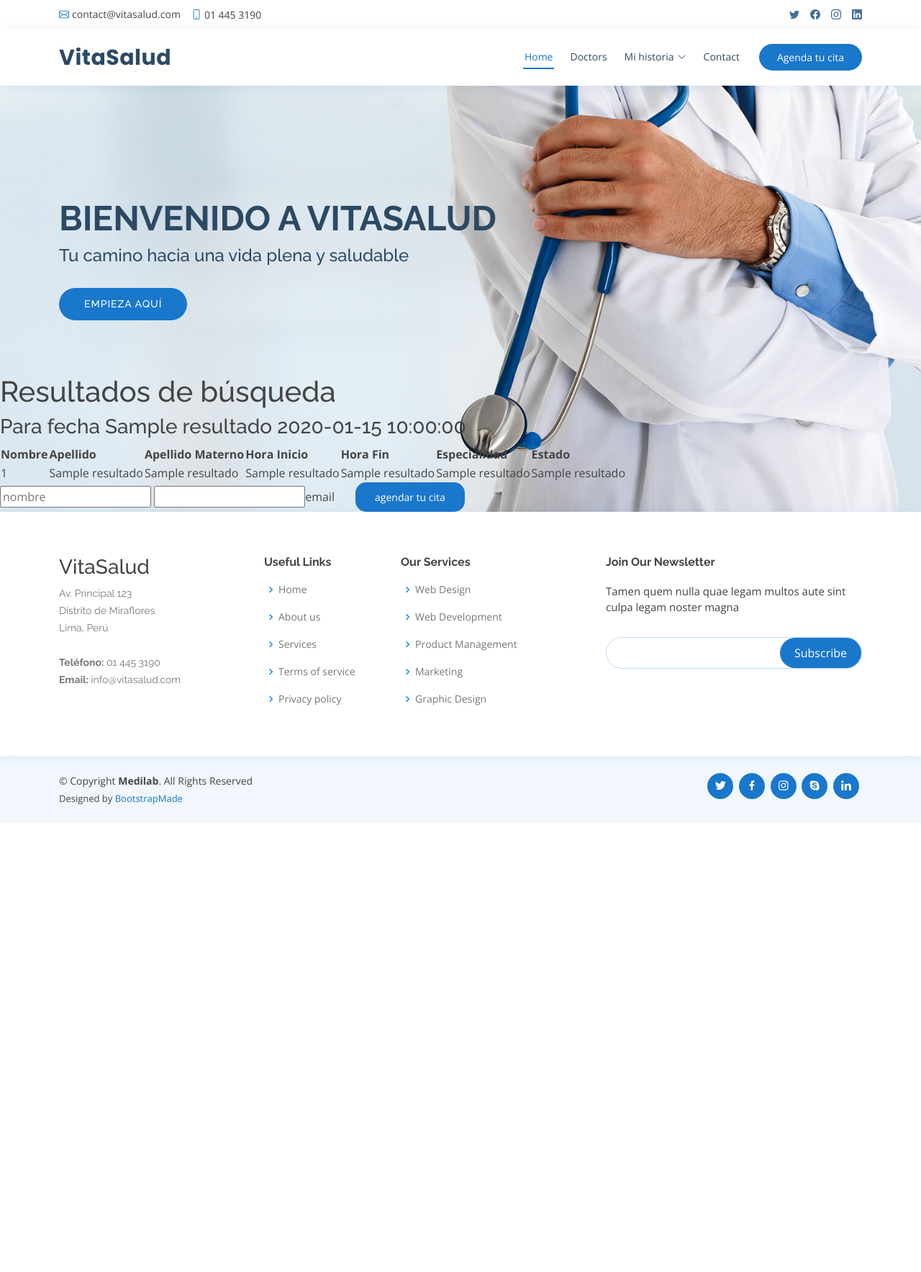
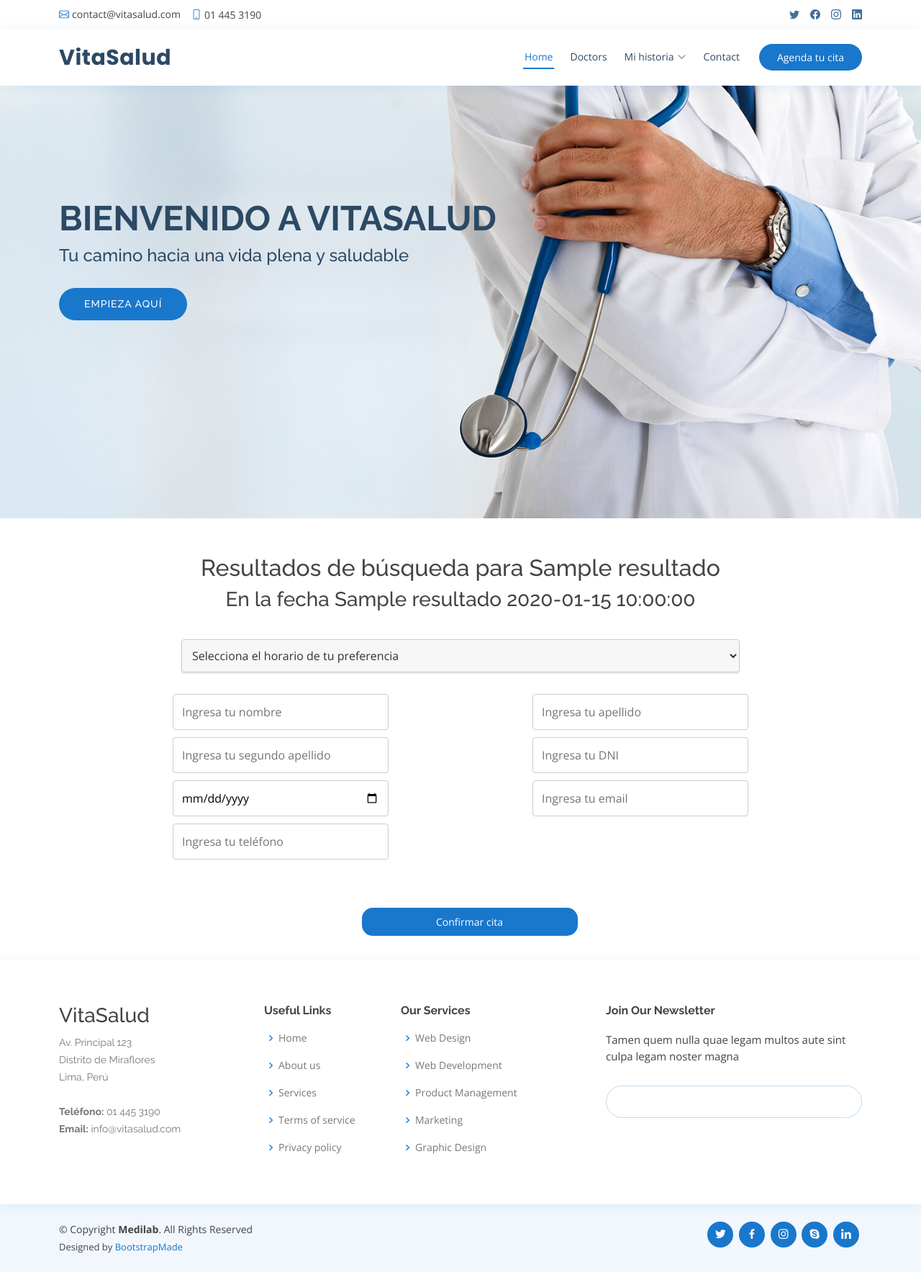
Before and after one commit to iisabellaromero/ClinicaBasedeDatos, a Flask app: template templates/resultados_citas.html in a window 1280 px wide. Shown: the whole page at 72% size. Before the commit the page ends 1143 px from the top, so only its background shows below. Run offline with Flask 3, Linux system fonts and the light colour scheme; the template is opened without the code that fills it: most values are stand-ins (such as "Sample title", 1, 10 or a date in 2020); some libraries are stand-ins or nearby versions.

Commit message:
cita con estilos

```diff
--- a/app.py
+++ b/app.py
@@ -8,9 +8,11 @@ from datetime import datetime
 
 app = Flask(__name__)
 app.config['DATABASE'] = {
-    'host': 'localhost',
+    'host': '127.0.0.1',
     'port': 5432,
-    'database': 'postgres'
+    'database': 'postgres',
+    'user' : "postgres",
+    'password': 'china'
 }
 
 @app.route('/')
@@ -34,10 +36,10 @@ def get_day_name(date_string):
     day_names_spanish = {
         'Monday': 'Lunes',
         'Tuesday': 'Martes',
-        'Wednesday': 'Miércoles',
+        'Wednesday': 'Miercoles',
         'Thursday': 'Jueves',
         'Friday': 'Viernes',
-        'Saturday': 'Sábado',
+        'Saturday': 'Sabado',
         'Sunday': 'Domingo'
     }
 
@@ -54,9 +56,11 @@ def send_agendar():
     especialidad = request.form['department']
     dia = get_day_name(date)
     conn = psycopg2.connect(
-                host="localhost",
+                host="127.0.0.1",
                 port = 5432,
-                dbname="postgres"
+                dbname="postgres",
+                user="postgres",
+                password="china"
             )
 
 
@@ -72,9 +76,21 @@ def send_agendar():
 
     cursor.execute(query,(dia,especialidad))
     resultados = cursor.fetchall()
+    pdb.set_trace()
 
+    return render_template('resultados_citas.html', date=date, especialidad=especialidad, resultados = resultados)
 
-    return render_template('resultados_citas.html', resultados = resultados, date=date)
+# @app.route('/agendar-cita/<date>/<especialidad>', methods=['GET'])
+# def load_agendar2(date, especialidad):
+#     pdb.set_trace()
+
+#     date = '2023-01-01'
+#     especialidad = 'Medicina General'
+
+#     resultados = [[1,2,3,4,4],2,3,4,5,6,7,7,8,5]
+#     pdb.set_trace()
+
+#     return render_template('resultados_citas.html', date=date, especialidad=especialidad, resultados = resultados)
 
 
 
--- a/static/style.css
+++ b/static/style.css
@@ -1777,8 +1777,9 @@ section {
   font-size: 14px;
   display: inline-block;
   border-color: transparent;
-}
-=======
+  margin-top: 40px;
+  margin-bottom: 34px;
+  width: 300px;
 }
 
 .radio-container input[type="radio"] {
@@ -1803,3 +1804,87 @@ section {
   background-color: #b3daff;
   border-color: #80bfff;
 }
+
+.container7 {
+  max-width: 800px; /* Ajusta el valor según tus necesidades */
+  margin: 0 auto;
+  text-align: center;
+  margin-top: 250px;
+}
+
+table {
+  width: 100%;
+}
+
+th, td {
+  padding: 10px;
+}
+
+.input-container7 {
+  display: flex;
+  flex-direction: row;
+  align-items: center;
+  margin-bottom: 17px;
+  flex-wrap: wrap;
+  justify-content: space-between;
+  align-content: space-around;
+}
+
+.input-container7 input {
+  width: 300px;
+  margin-bottom: 10px;
+  padding: 12px;
+  border: 1px solid #ccc;
+  border-radius: 4px;
+  font-size: 16px;
+}
+
+.input-container7 button {
+  padding: 12px 24px;
+  font-size: 16px;
+  background-color: #6c63ff;
+  color: #fff;
+  border: none;
+  border-radius: 4px;
+  cursor: pointer;
+}
+
+.input-container7 button:hover {
+  background-color: #544dff;
+}
+
+
+
+#select2 {
+  width: 100%;
+  padding: 10px;
+  font-size: 16px;
+  border: 1px solid #ccc;
+  border-radius: 4px;
+  background-color: #f7f7f7;
+  color: #333;
+  box-shadow: 0 2px 2px rgba(0, 0, 0, 0.1);
+  transition: border-color 0.3s ease;
+  margin-top: 30px;
+  margin-bottom: 30px;
+}
+
+select:hover {
+  border-color: #999;
+}
+
+select:focus {
+  outline: none;
+  border-color: #66afe9;
+  box-shadow: 0 2px 4px rgba(0, 126, 255, 0.2);
+}
+
+.section-title h2 {
+  font-size: 32px;
+  font-weight: bold;
+  margin-bottom: 20px;
+  padding-bottom: 20px;
+  position: relative;
+  color: #2c4964;
+  margin-top: -212px;
+}
--- a/templates/resultados_citas.html
+++ b/templates/resultados_citas.html
@@ -1,42 +1,32 @@
-{%extends 'index.html'%}
+{% extends 'index.html' %}
 
-{%block main%}
-<h1>Resultados de búsqueda</h1>
-<h3>Para fecha {{resultados[0][3]}} {{date}}</h3>
-<table>
-    <form action="/confirmacion-cita">
-
-    <thead>
-
-        <tr>
-            <th>Nombre</th>
-            <th>Apellido</th>
-            <th>Apellido Materno</th>
-            <th>Hora Inicio</th>
-            <th>Hora Fin</th>
-            <th>Especialidad</th>
-            <th>Estado</th>
-        </tr>
-    </thead>
-    <tbody>
-        {% for resultado in resultados %}
-        <tr>
-                <td>{{ resultado[0] }}</td>
-                <td>{{ resultado[1] }}</td>
-                <td>{{ resultado[2] }}</td>
-                <td>{{ resultado[4] }}</td>
-                <td>{{ resultado[5] }}</td>
-                <td>{{ resultado[6] }}</td>
-                <td>{{ resultado[7] }}</td>
-        </tr>
-        {% endfor %}
-        </tbody>
-</table>
-<input type="text" placeholder="nombre">
-<input type="text">email
-<button type="submit"> agendar tu cita </button>
-</form>
-
-
-
+{% block main %}
+<div class="container7">
+  <h2>Resultados de búsqueda para {{ resultados[0][6] }}</h2>
+  <h3>En la fecha {{ resultados[0][3] }} {{ date }}</h3>
+  <table>
+    <form action="/confirmacion-cita" method="post">
+        <div class="container">
+          <select name="doctor" id="select2">
+            <option value="">Selecciona el horario de tu preferencia</option>
+            {% for resultado in resultados %}
+            <option value="{{ loop.index }}">{{ resultado[2] }} {{ resultado[1] }}, {{ resultado[0] }} - {{ resultado[6] }}  -   {{ resultado[4] }}</option>
+            {% endfor %}
+          </select>
+        </div>
+      </form>
+      <div class="input-container7">
+        <input type="text" name="nombre" placeholder="Ingresa tu nombre">
+        <input type="text" name="apellido" placeholder="Ingresa tu apellido">
+        <input type="text" name="apellido2" placeholder="Ingresa tu segundo apellido">
+        <input type="text" name="dni" placeholder="Ingresa tu DNI">
+        <input type="date" name="nacimiento" placeholder="Ingresa tu fecha de nacimiento">
+        <input type="email" name="email" placeholder="Ingresa tu email">
+        <input type="text" name="telefono" placeholder="Ingresa tu teléfono">
+      </div>
+      <div class="container3">
+        <button type="submit" class="btn">Confirmar cita</button>
+      </div>
+    </table>
+</div>
 {% endblock %}
```
Also changed, not shown: templates/agenda_cita.html (+2 -13 lines), templates/resultados.html (deleted, +0 -46 lines).
